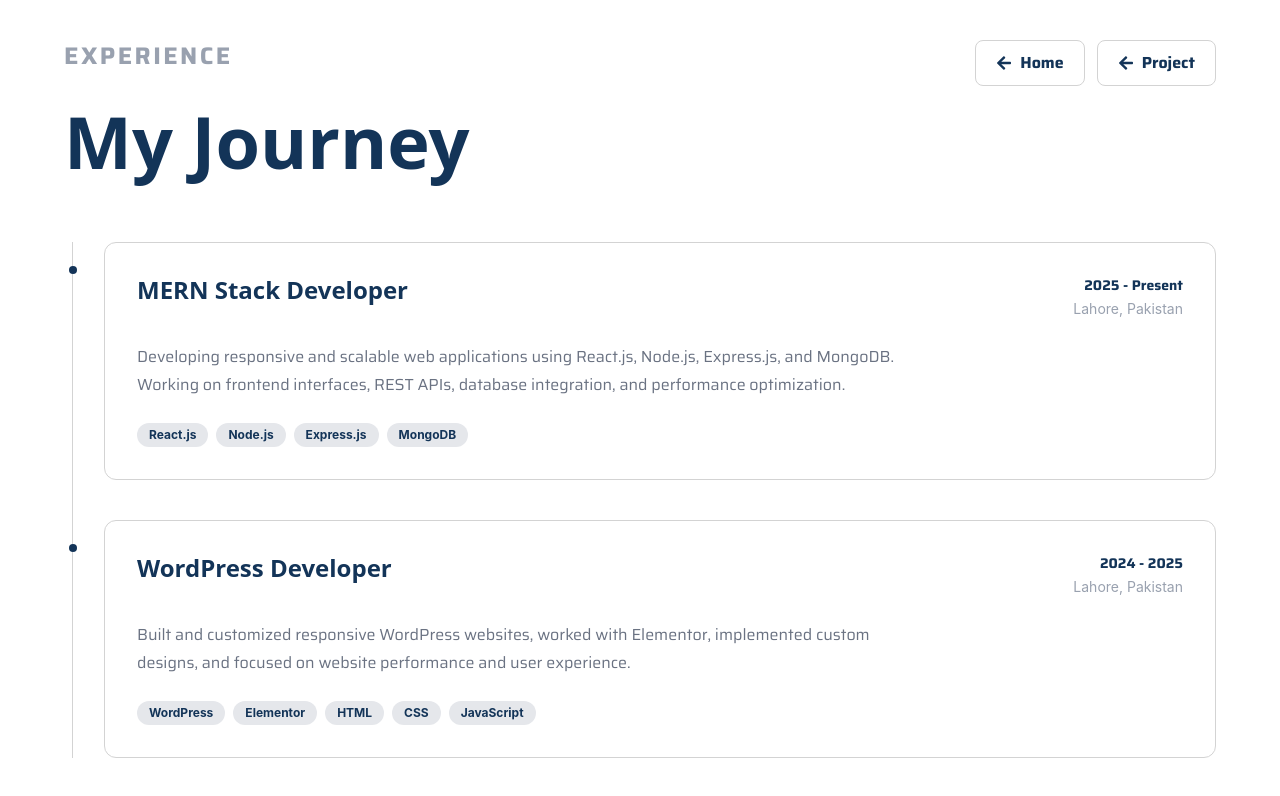
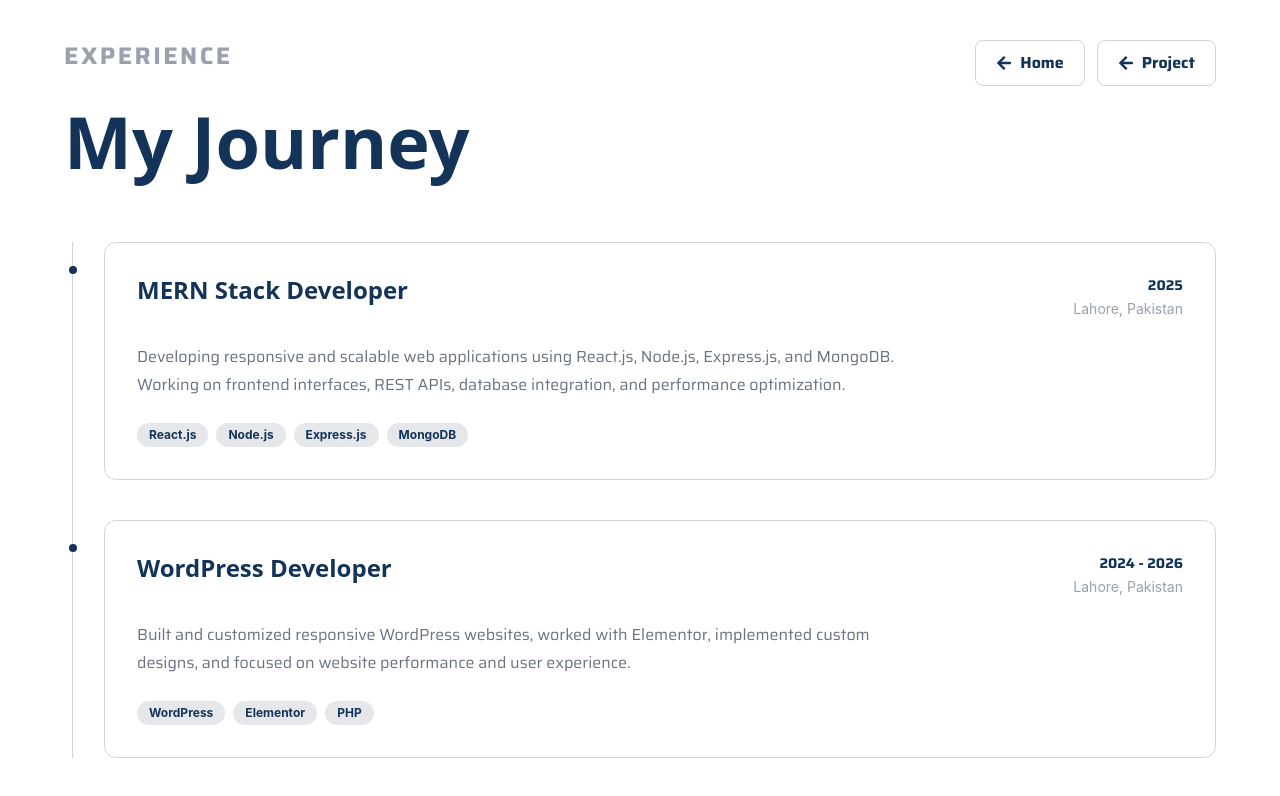
Before and after one commit to AwaisKhalil19/Dev-Portfolio, a React (Vite) app: page /experience in a window 1280 px wide. Shown: the top 796 px of the page. Built offline with nearby package versions, Linux system fonts and the light colour scheme; a web font is replaced by a local one.

Commit message:
Initial commit

```diff
--- a/src/components/projectCard.jsx
+++ b/src/components/projectCard.jsx
@@ -1,4 +1,4 @@
-import React from "react";
+//import React from "react";
 import Description from "../components/description";
 
 
--- a/src/data/experience.js
+++ b/src/data/experience.js
@@ -2,7 +2,7 @@ const experiences = [
     {
       company: "Company Name",
       role: "MERN Stack Developer",
-      duration: "2025 - Present",
+      duration: "2025",
       location: "Lahore, Pakistan",
       description:
         "Developing responsive and scalable web applications using React.js, Node.js, Express.js, and MongoDB. Working on frontend interfaces, REST APIs, database integration, and performance optimization.",
@@ -11,11 +11,11 @@ const experiences = [
     {
       company: "Company Name",
       role: "WordPress Developer",
-      duration: "2024 - 2025",
+      duration: "2024 - 2026",
       location: "Lahore, Pakistan",
       description:
         "Built and customized responsive WordPress websites, worked with Elementor, implemented custom designs, and focused on website performance and user experience.",
-      technologies: ["WordPress", "Elementor", "HTML", "CSS", "JavaScript"],
+      technologies: ["WordPress", "Elementor", "PHP"],
     },
   ];
 
--- a/src/pages/Experience.jsx
+++ b/src/pages/Experience.jsx
@@ -1,4 +1,4 @@
-import React from "react";
+//import React from "react";
 import { Link } from "react-router-dom";
 import { FaArrowLeft } from "react-icons/fa";
 import experiences from "../data/experience";
--- a/src/pages/Hireme.jsx
+++ b/src/pages/Hireme.jsx
@@ -1,4 +1,4 @@
-import React, { useState } from "react";
+import { useState } from "react";
 import { Link } from "react-router-dom";
 import { FaArrowLeft, FaPaperPlane } from "react-icons/fa";
 import { handleSubmit } from "../data/handleSubmit";
--- a/src/pages/Home.jsx
+++ b/src/pages/Home.jsx
@@ -1,4 +1,4 @@
-import React from "react";
+//import React from "react";
 import { Link, useNavigate } from "react-router-dom";
 
 const Home = () => {
--- a/src/pages/Project.jsx
+++ b/src/pages/Project.jsx
@@ -1,4 +1,4 @@
-import React from "react";
+//import React from "react";
 import { Link } from "react-router-dom";
 import { FaArrowLeft } from "react-icons/fa";
 import projects from "../data/project";
```
